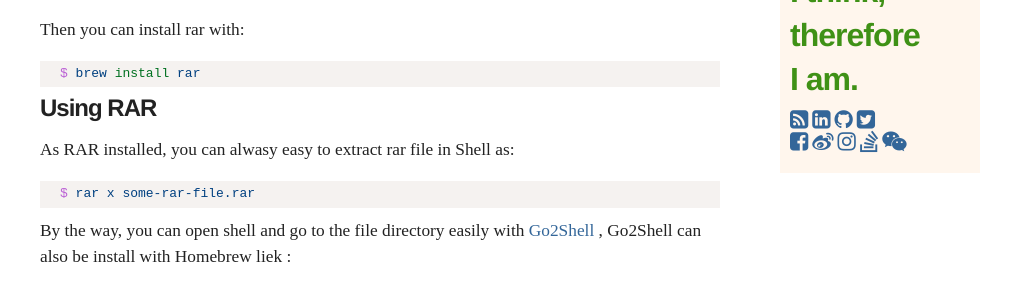
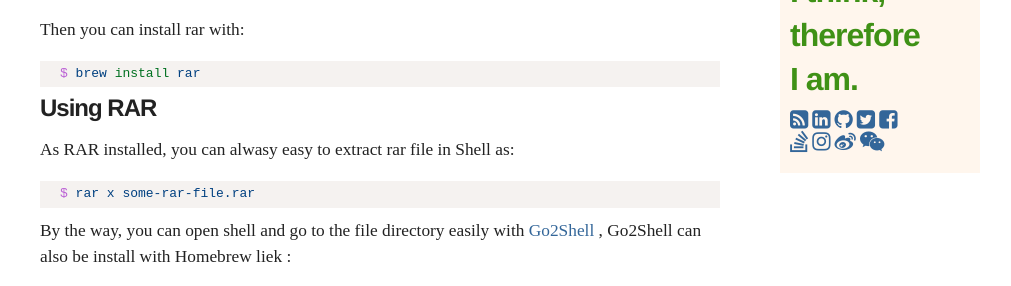
Before and after one commit to villim/villim.github.io, a Jekyll site: the page built from index.html, in a window 1280 px wide. Shown: the part 427-713 px from the top of the page, without its empty margins (135-1146 px from the left). Built offline with Jekyll 4.4.1, drawn with Linux system fonts in a browser that asks for light colours; nearby versions of some CDN libraries.

Commit message:
Add social stackover flow

```diff
--- a/_includes/social.html
+++ b/_includes/social.html
@@ -3,10 +3,10 @@
 	<a href="https://www.linkedin.com/in/william-wang-45499b2b" target="_blank"> <i class="fa fa-linkedin-square fa-lg"></i> </a>
 	<a href="https://github.com/villim" target="_blank"> <i class="fa fa-github fa-lg"></i> </a>
 	<a href="https://twitter.com/villim" target="_blank"> <i class="fa fa-twitter-square fa-lg"></i> </a>
+	<a href="https://www.facebook.com/villimw" target="_blank"> <i class="fa fa-facebook-square fa-lg"></i> </a>
 	<br/>
-	<a href="https://www.facebook.com/villimw" target="_blank"> <i class="fa fa-facebook-square fa-lg"></i> </a>
+	<a href="http://stackoverflow.com/users/807911/villim?tab=profile" target="_blank"> <i class="fa fa-stack-overflow fa-lg"></i> </a>
+	<a href="http://instagram.com/villim" target="_blank"> <i class="fa fa-instagram fa-lg"></i> </a>
 	<a href="http://weibo.com/villimw" target="_blank"> <i class="fa fa-weibo fa-lg"></i> </a>
-	<a href="http://instagram.com/villim" target="_blank"> <i class="fa fa-instagram fa-lg"></i> </a>
-	<a href="http://stackoverflow.com/users/807911/villim?tab=profile" target="_blank"> <i class="fa fa-stack-overflow fa-lg"></i> </a>
 	<a href="/wechat.html" target="_blank"> <i class="fa fa-weixin  fa-lg"></i> </a>
 </div>
```
